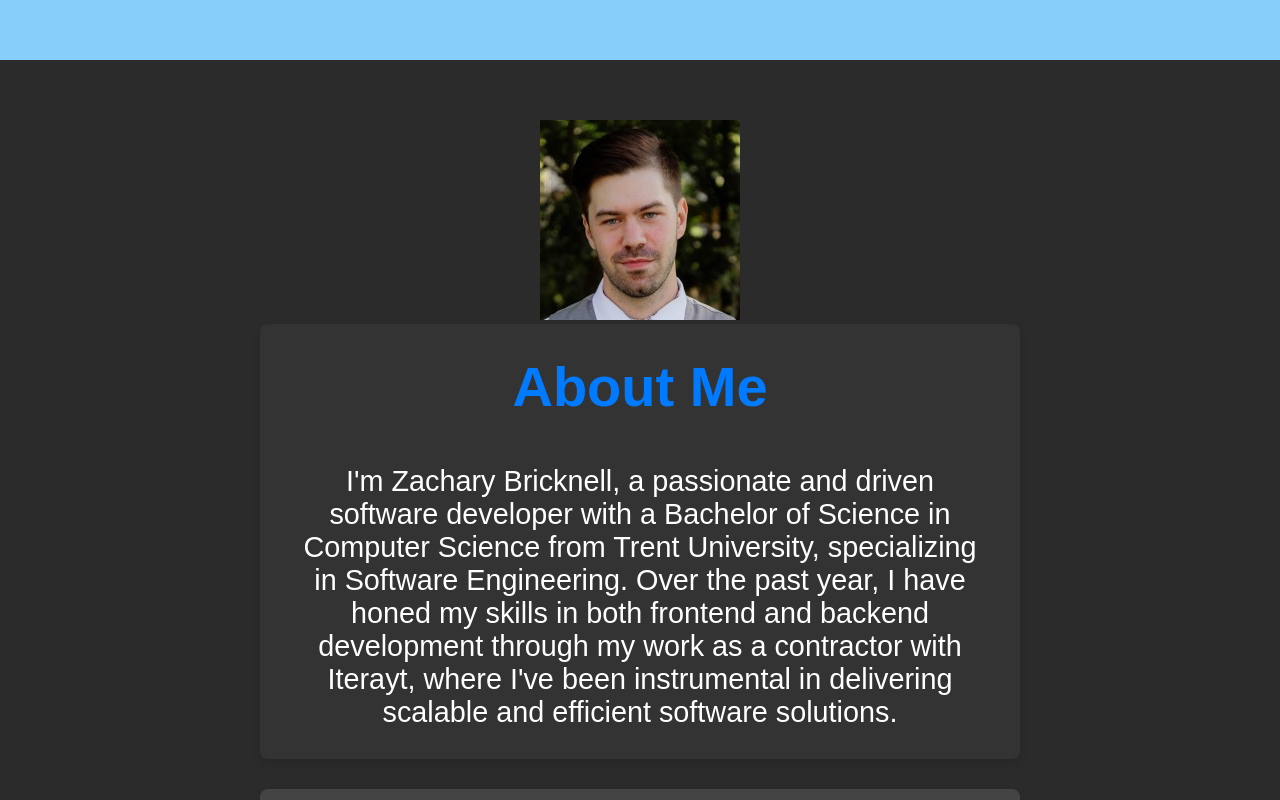
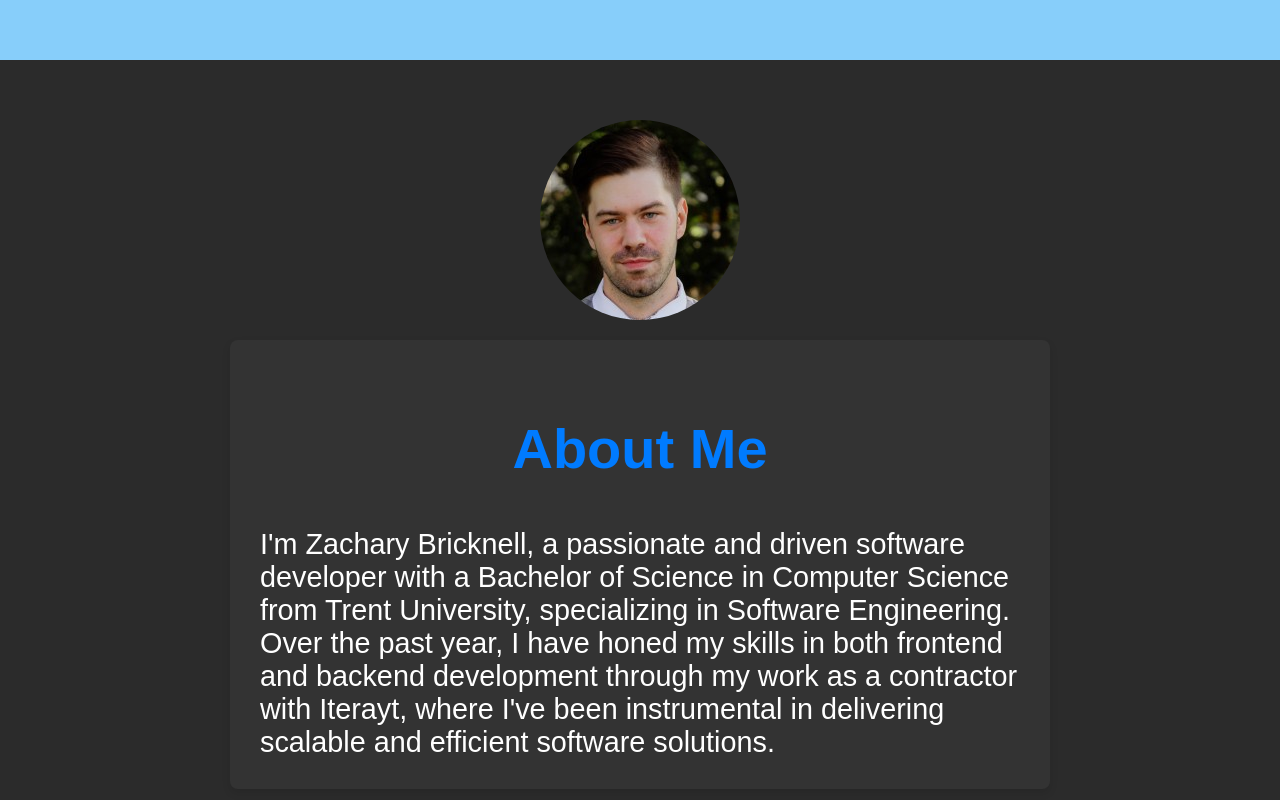
Before and after one commit to Zachary-Bricknell/Portfolio, a React (Create React App) app in the folder my-portfolio/: page / in a window 1280 px wide. Shown: the part 740-1540 px from the top of the page. Built offline with nearby package versions, Linux system fonts and the light colour scheme; the HTML template or start-up script is replaced by a standard one.

Commit message:
Update styling Added uniform styling to all the pages ensured worked on various common devices with minimal issues

```diff
--- a/my-portfolio/src/App.css
+++ b/my-portfolio/src/App.css
@@ -1,28 +1,4 @@
-body, html {
-  margin: 0;
-  padding: 0;
-  font-family: Arial, sans-serif;
-  scroll-behavior: smooth;
-  background-color: #1b1b1b;
-  color: #fff;
-  overflow-x: hidden; /* Prevent horizontal overflow */
-}
-
-.App {
-  display: flex;
-  flex-direction: column;
-  text-align: center;
-  overflow-x: hidden; /* Prevent horizontal overflow */
-}
-
-body {
-  margin: 0;
-  font-family: 'Arial', sans-serif;
-  scroll-behavior: smooth;
-  background-color: #1b1b1b;
-  color: #fff;
-}
-
+/* Navbar */
 .navbar {
   position: fixed;
   top: 0;
@@ -31,33 +7,45 @@ body {
   padding: 15px;
   text-align: center;
   z-index: 1000;
-  overflow: hidden; /* Ensure the navbar doesn’t cause overflow */
-  box-sizing: border-box; /* Ensure padding is included in the width calculation */
+  box-sizing: border-box;
 }
 
-.navbar a {
+.menu-icon {
+  display: none;
+  font-size: 24px;
+  cursor: pointer;
+  color: #fff;
+}
+
+.nav-links {
+  display: flex;
+  justify-content: center;
+}
+
+.nav-links a {
   margin: 0 15px;
   text-decoration: none;
   color: #fff;
   font-size: 1.2rem;
 }
 
-.navbar a:hover {
-  color: #6c63ff;
+/* Responsive styling */
+@media (max-width: 768px) {
+  .menu-icon {
+    display: block;
   }
 
-section {
-  padding: 60px 50px;
+  .nav-links {
+    display: none;
+    flex-direction: column;
+    margin-top: 10px;
   }
 
-.about-section,
-.projects-section,
-.experience-section,
-.contact-section {
-  min-height: 100vh;
+  .nav-links.open {
+    display: flex;
   }
 
-/* Additional resets or adjustments */
-* {
-  box-sizing: border-box; /* Ensures padding and border are included in width/height */
+  .nav-links a {
+    margin: 10px 0;
   }
+}
--- a/my-portfolio/src/components/About.css
+++ b/my-portfolio/src/components/About.css
@@ -1,81 +1,79 @@
-/* Initially hide the sections with a transform */
-.hidden {
+.about-section {
+  display: flex;
+  flex-direction: column;
+  justify-content: center;
+  align-items: center;
+  padding: 60px 20px; /* Reduced padding for better alignment on smaller screens */
+  background-color: #2b2b2b;
+  color: #fff;
+  width: 100%; /* Ensure the section takes the full width */
+  box-sizing: border-box; /* Include padding and border in the element's width */
+}
+
+.profile-section {
+  display: flex;
+  justify-content: center;
+  align-items: center;
+  width: 100%; /* Full width to ensure centering */
+}
+
+.profile-picture {
+  width: 200px;
+  height: 200px;
+  border-radius: 50%;
+  object-fit: cover;
+}
+
+.about-content {
+  display: flex;
+  flex-direction: column;
+  align-items: center;
+  gap: 30px;
+  width: 100%; /* Full width of the content */
+  max-width: 800px; /* Max width to control the content layout */
+  margin: 20px auto 0; /* Auto margin for centering */
+  padding: 0 20px; /* Padding for small screens */
+  box-sizing: border-box; /* Ensure padding is included in the width */
+}
+
+.about-section-content {
+  background-color: #333333;
+  padding: 30px;
+  border-radius: 8px;
+  box-shadow: 0 4px 8px rgba(0, 0, 0, 0.1);
+  width: 100%; /* Full width for the content section */
+  max-width: 800px; /* Max width for content consistency */
   opacity: 0;
   transform: translateY(50px);
   transition: opacity 0.6s ease-out, transform 0.6s ease-out;
 }
 
-/* When visible, the sections will slide in */
-.visible {
+.about-section-content.visible {
   opacity: 1;
   transform: translateY(0);
 }
 
-.about-section {
-  padding: 60px 50px;
-  background-color: #2b2b2b; /* Consistent background color */
-  color: #fff;
-}
-
-.about-section h2 {
-  margin-top: 0;
-  font-size: 3.5rem; /* Consistent font size */
-  color: #007bff;
-  text-align: center; /* Center align the title */
-}
-
-/* About Section Content */
-.about-content {
-  display: flex;
-  flex-direction: column;
-  align-items: center;
-  gap: 30px; /* Consistent gap */
-  width: 100%;
-  max-width: 800px; /* Consistent max-width */
-  margin: 0 auto; /* Centering the content */
-  padding: 0 20px; /* Ensure there's consistent padding */
-}
-
-/* Card Styling */
-.about-section-content {
-  background-color: #333333; /* Dark background for the card */
-  padding: 30px; /* Consistent padding */
-  border-radius: 8px;
-  box-shadow: 0 4px 8px rgba(0, 0, 0, 0.1);
-  width: 100%;
-  max-width: 800px; /* Ensure max-width is consistent with other sections */
-  opacity: 0; /* Hidden by default for scroll transition effect */
-  transform: translateY(50px); /* Slide in from below */
-  transition: opacity 0.6s ease-out, transform 0.6s ease-out;
-}
-
-.about-section-content.visible {
-  opacity: 1; /* Fully visible when in view */
-  transform: translateY(0); /* Slide to original position */
-}
-
 .about-section-content.alternate {
-  background-color: #444444; /* Alternating background color for even cards */
+  background-color: #444444;
 }
 
 .about-section-content:hover {
   transform: translateY(-10px);
-  box-shadow: 0 6px 12px rgba(0, 0, 0, 0.2); /* Add hover effect similar to Projects/Experience sections */
+  box-shadow: 0 6px 12px rgba(0, 0, 0, 0.2);
 }
 
 .about-section-content h2 {
-  font-size: 1.8rem; /* Consistent font size */
+  font-size: 1.8rem;
   color: #007bff;
-  text-align: center; /* Center align the title */
+  text-align: center;
 }
 
 .about-section-content p {
-  font-size: 1.2rem; /* Consistent font size */
+  font-size: 1.2rem;
   color: #fff;
-  margin: 10px 0 0; /* Consistent spacing */
+  margin: 10px 0 0;
 }
 
-/* Media queries for responsive design */
 @media (min-width: 768px) {
   .about-section-content h2 {
     font-size: 3rem;
--- a/my-portfolio/src/components/About.js
+++ b/my-portfolio/src/components/About.js
@@ -14,7 +14,7 @@ const About = () => {
           }
         });
       },
-      { threshold: 1 } // Trigger when 10% of the element is in view
+      { threshold: .6 } // Trigger when 10% of the element is in view
     );
 
     aboutSectionsRef.current.forEach((section) => {
@@ -35,7 +35,7 @@ const About = () => {
   }, []);
 
   return (
-    <section id="about" className="about-section">
+    <div id="about" className="about-section">
       <div className="profile-section">
         <img src={profilePicture} alt="Zach's Profile" className="profile-picture" />
       </div>
@@ -69,7 +69,7 @@ const About = () => {
           </p>
         </div>
       </div>
-    </section>
+    </div>
   );
 };
 
--- a/my-portfolio/src/components/Contact.css
+++ b/my-portfolio/src/components/Contact.css
@@ -1,20 +1,28 @@
 .contact {
-  padding: 50px;
+  display: flex;
+  flex-direction: column;
+  justify-content: center;
+  align-items: center;
+  padding: 60px 20px; /* Adjusted padding for better layout on smaller screens */
   background: #f5f5f5; /* Light grey background */
-  text-align: center;
   color: #000000;
+  width: 100%; /* Ensure the section takes the full width */
+  box-sizing: border-box; /* Include padding and border in the element's width */
+  text-align: center; /* Center text inside the section */
 }
 
 .contact h2 {
   margin-bottom: 40px;
   font-size: 3.5rem; /* Consistent font size for h2 */
   color: #007bff; /* Matching color with other sections */
+  text-align: center; /* Ensure header is centered */
 }
 
 .contact p {
   font-size: 1.2rem; /* Consistent paragraph font size */
   color: #666666; /* Consistent color with other sections */
   margin-bottom: 20px;
+  text-align: center; /* Center the paragraph text */
 }
 
 .contact-form {
--- a/my-portfolio/src/components/Experience.js
+++ b/my-portfolio/src/components/Experience.js
@@ -29,7 +29,7 @@ const Experience = () => {
           }
         });
       },
-      { threshold: 1 }
+      { threshold: .6 }
     );
 
     experienceRefs.current.forEach((experience) => {
@@ -59,7 +59,7 @@ const Experience = () => {
           >
             <h3>{exp.company}</h3>
             <h4>{exp.role}</h4>
-            <p><strong>{exp.duration}</strong></p>
+            <h4><strong>{exp.duration}</strong></h4>
             <p>{exp.description}</p>
           </div>
         ))}
--- a/my-portfolio/src/components/Projects.css
+++ b/my-portfolio/src/components/Projects.css
@@ -1,27 +1,20 @@
-/* Initially hide the sections with a transform */
-.hidden {
-  opacity: 0;
-  transform: translateY(50px);
-  transition: opacity 0.6s ease-out, transform 0.6s ease-out;
-}
-
-/* When visible, the sections will slide in */
-.visible {
-  opacity: 1;
-  transform: translateY(0);
-}
-
 .projects {
-  padding: 50px;
-  background: #2b2b2b; /* Match the black background from the About section */
-  color: #fff; /* White text color to contrast the dark background */
+  display: flex;
+  flex-direction: column;
+  justify-content: center;
+  align-items: center;
+  padding: 60px 20px; /* Adjusted padding for better layout on smaller screens */
+  background: #e9ecef; /* Light grey background for the whole section */
+  color: #000000;
+  width: 100%; /* Ensure the section takes the full width */
+  box-sizing: border-box; /* Include padding and border in the element's width */
 }
 
 .projects h2 {
   text-align: center;
   margin-bottom: 40px;
   font-size: 3.5rem; /* Consistent font size with Experience section */
-  color: #fff; /* Consistent color */
+  color: #000000; /* Consistent color */
 }
 
 .projects-container {
@@ -29,22 +22,24 @@
   flex-direction: column;
   align-items: center;
   gap: 30px; /* Consistent gap */
-  width: 100%;
+  width: 100%; /* Full width of the content */
   max-width: 800px; /* Consistent max-width */
   margin: 0 auto; /* Centering the container */
   padding: 0 20px; /* Ensure there's consistent padding */
+  box-sizing: border-box; /* Include padding in the element's width */
 }
 
 .project-card {
-  background: #333333; /* Dark background for the card */
+  background: white;
   padding: 30px; /* Consistent padding */
   border-radius: 8px;
   box-shadow: 0 4px 8px rgba(0, 0, 0, 0.1);
-  width: 100%;
-  max-width: 800px; /* Ensure max-width is consistent with Experience section */
-  opacity: 0; /* Hidden by default for scroll transition effect */
+  width: 100%; /* Full width of the card */
+  max-width: 800px; /* Ensure max-width is consistent with other sections */
+  opacity: 0; /* Initially hidden */
   transform: translateY(50px); /* Slide in from below */
   transition: opacity 0.6s ease-out, transform 0.6s ease-out;
+  text-align: center; /* Center text inside the card */
 }
 
 .project-card.visible {
@@ -53,7 +48,7 @@
 }
 
 .project-card:nth-child(even) {
-  background: #444444; /* Alternating background color for even cards */
+  background: #fcfbfb; /* Slightly darker grey for even cards */
 }
 
 .project-card:hover {
@@ -62,25 +57,24 @@
 }
 
 .project-card h3 {
-  margin-top: 0;
+  margin: 0;
   font-size: 1.8rem; /* Consistent font size */
   color: #007bff; /* Consistent color */
-  text-align: center; /* Center align the title */
 }
 
 .project-card p {
   font-size: 1.2rem; /* Consistent font size */
-  color: #fff; /* Lighter color for better readability on dark background */
-  text-align: left; /* Left align the text for better readability */
+  color: #666666;
+  margin: 10px 0 0; /* Better spacing around text */
+  text-align: center; /* Center the text inside the paragraph */
 }
 
 .project-card a {
+  margin-top: 20px;
+  display: inline-block;
+  font-size: 1.2rem;
+  color: #007bff;
   text-decoration: none;
-  color: #007bff;
-  font-weight: bold;
-  margin-top: 20px; /* Increased margin for better spacing */
-  display: block;
-  text-align: center; /* Center align the link */
 }
 
 .project-card a:hover {
@@ -89,15 +83,12 @@
 
 /* Media Queries for responsive design */
 @media (min-width: 768px) {
-  .projects-container {
-    justify-content: space-between;
-  }
-
   .project-card h3 {
     font-size: 3rem; /* Consistent font size for larger screens */
   }
 
-  .project-card p {
+  .project-card p,
+  .project-card a {
     font-size: 1.5rem; /* Consistent font size for larger screens */
   }
 }
@@ -107,7 +98,8 @@
     font-size: 3.5rem; /* Consistent font size for larger screens */
   }
 
-  .project-card p {
+  .project-card p,
+  .project-card a {
     font-size: 1.8rem; /* Consistent font size for larger screens */
   }
 }
```
Also changed, not shown: my-portfolio/src/App.js (+17 -6 lines), my-portfolio/src/components/Experience.css (+13 -8 lines). Lines whose indentation alone changed are shown as unchanged.
